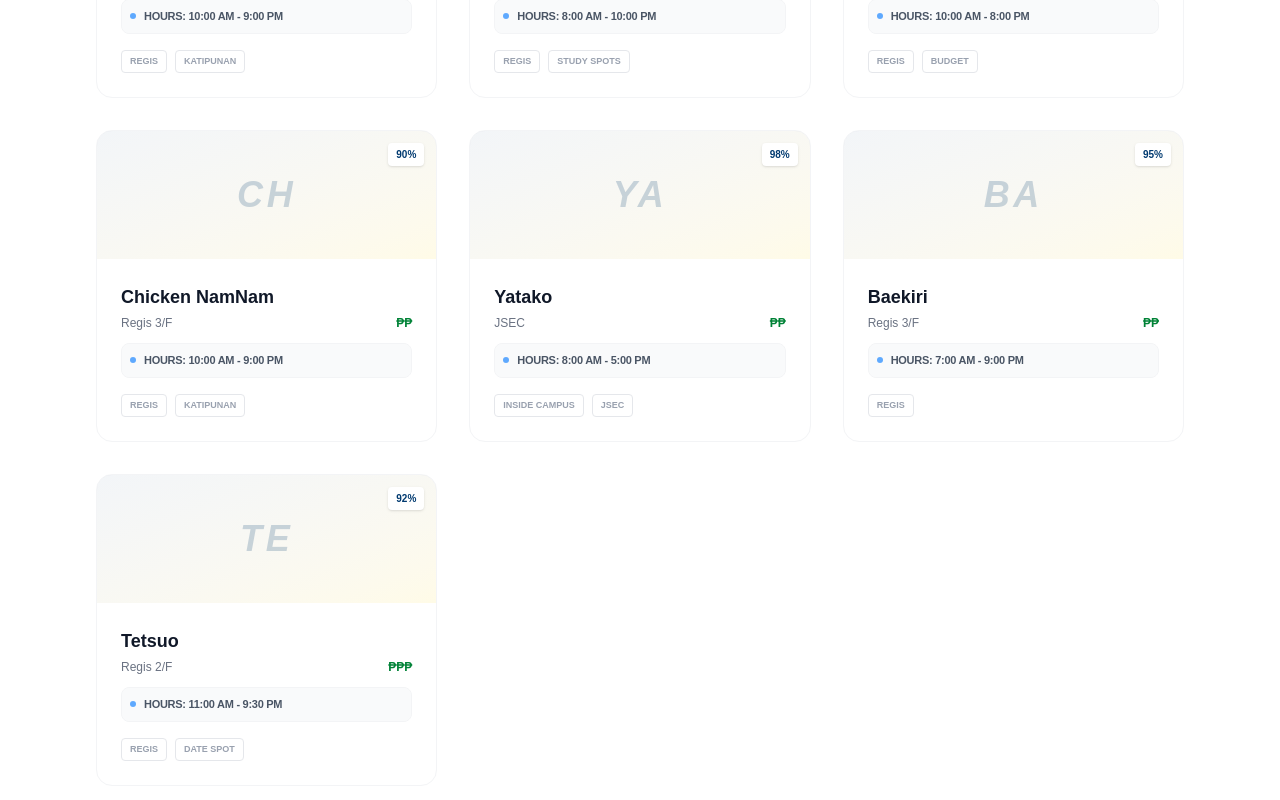
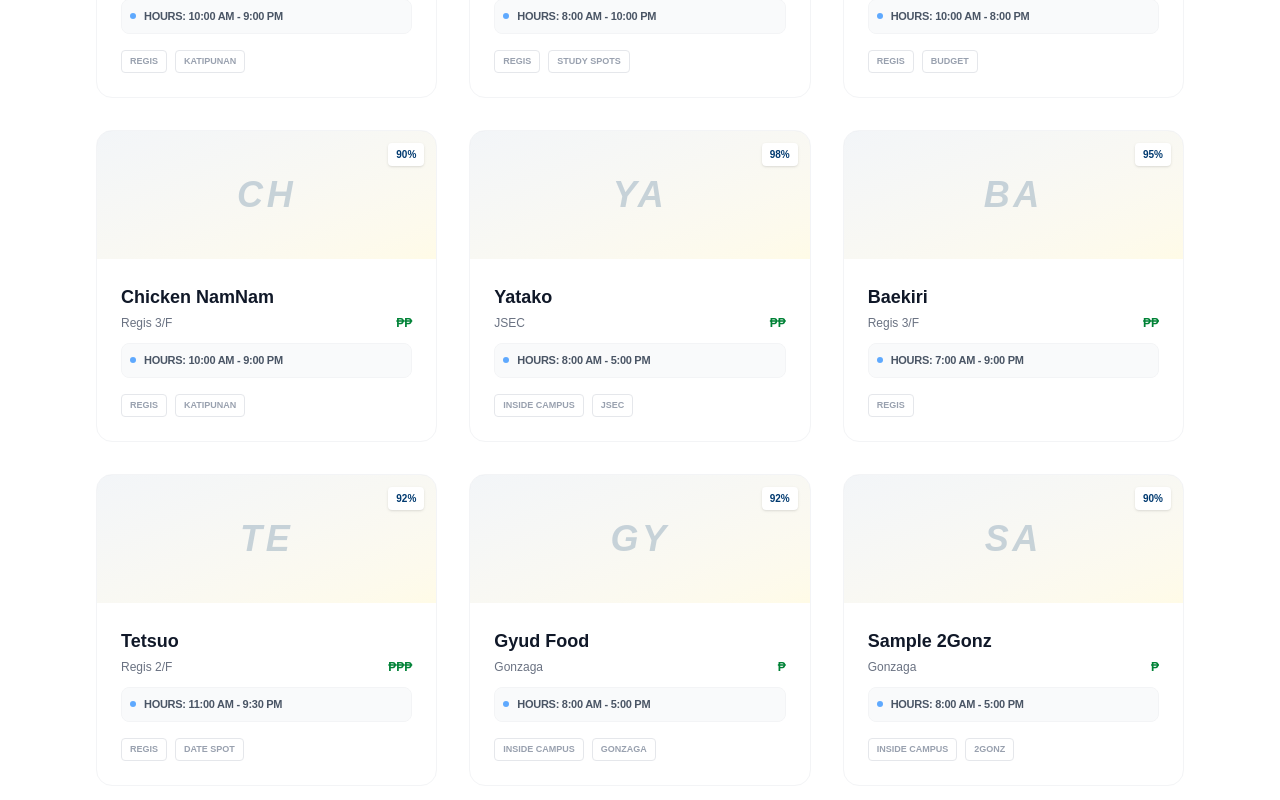
Before and after one commit to clongerts/campus-bites, a Next.js app: page / in a window 1280 px wide. Shown: the part 903-1703 px from the top of the page. Built offline with nearby package versions, Linux system fonts and the light colour scheme.

Commit message:
Update page.tsx

```diff
--- a/app/page.tsx
+++ b/app/page.tsx
@@ -151,9 +151,39 @@ const CampusBitesHome = () => {
         { name: "Curry Spiced Pork", price: 200 },
       ]
     },
+    {
+      id: 11,
+      name: "Gyud Food",
+      loc: "Gonzaga",
+      rating: 92,
+      price: "₱",
+      hours: "8:00 AM - 5:00 PM",
+      tags: ["Inside Campus", "Gonzaga", "Budget", "Filipino"],
+      menu: [
+        { name: "Karaage", price: 150 },
+        { name: "Torched Salmon", price: 360 },
+        { name: "Garlic Beef", price: 270 },
+        { name: "Curry Spiced Pork", price: 200 },
+      ]
+    },
+    {
+      id: 11,
+      name: "Sample 2Gonz",
+      loc: "Gonzaga",
+      rating: 90,
+      price: "₱",
+      hours: "8:00 AM - 5:00 PM",
+      tags: ["Inside Campus", "2Gonz"],
+      menu: [
+        { name: "Karaage", price: 150 },
+        { name: "Torched Salmon", price: 360 },
+        { name: "Garlic Beef", price: 270 },
+        { name: "Curry Spiced Pork", price: 200 },
+      ]
+    },
   ];
 
-  const locations = ["All", "Inside Campus", "Regis", "Katipunan", "JSEC","Gonzaga","2Gonz"];
+  const locations = ["All", "Inside Campus", "Regis", "Katipunan", "JSEC", "Gonzaga", "2Gonz"]
   const categories = ["Budget", "Study Spots", "Date Spot", "Korean", "Japanese", "Filipino"];
   const pricePoints = ["All", "₱", "₱₱", "₱₱₱"];
 
```
